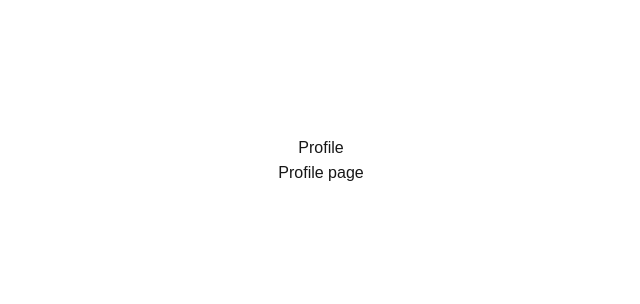
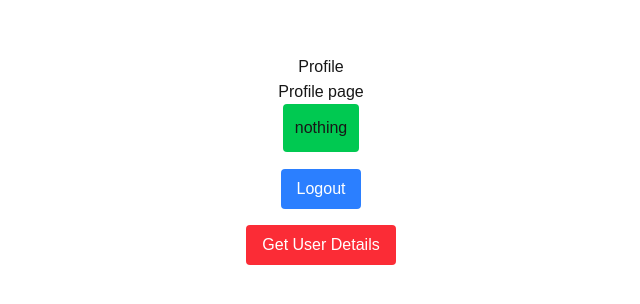
Before and after one commit to ishan1603/AuthenticationNextJS, a Next.js app: page /profile in a window 1280 px wide. Shown: the part 240-544 px from the top of the page, without its empty margins (319-959 px from the left). Built offline with nearby package versions, Linux system fonts and the light colour scheme.

Commit message:
add logout functionality fix errors

```diff
--- /dev/null
+++ b/src/app/api/users/me/route.ts
@@ -0,0 +1,19 @@
+import { getDataFromToken } from "@/helpers/getDataFromToken";
+import { NextResponse, NextRequest } from "next/server";
+import User from "@/models/userModel";
+import { connect } from "@/dbConfig/dbConfig";
+
+connect();
+
+export async function GET(request: NextRequest) {
+  try {
+    const userId = await getDataFromToken(request);
+    const user = await User.findOne({ _id: userId }).select("-password");
+    return NextResponse.json({
+      message: "User found",
+      data: user,
+    });
+  } catch (error: any) {
+    return NextResponse.json({ error: error.message }, { status: 400 });
+  }
+}
--- a/src/app/profile/page.tsx
+++ b/src/app/profile/page.tsx
@@ -1,9 +1,56 @@
+"use client";
+
+import axios from "axios";
+import Link from "next/link";
+import { toast } from "react-hot-toast";
+import { useRouter } from "next/navigation";
+import React, { useState } from "react";
+
 export default function ProfilePage() {
+  const router = useRouter();
+  const [data, setData] = useState("Nothing");
+  const logout = async () => {
+    try {
+      await axios.get("/api/users/logout");
+      toast.success("Logout successful");
+      router.push("/login");
+    } catch (error: any) {
+      console.log(error.message);
+      toast.error(error.message);
+    }
+  };
+
+  const getUserDetails = async () => {
+    const res = await axios.get("/api/users/me");
+    console.log(res.data);
+    setData(res.data.data._id);
+  };
+
   return (
     <div className="flex flex-col items-center justify-center min-h-screen py-2">
       <h1>Profile</h1>
       <hr />
       <p>Profile page</p>
+      <h2 className="p-3 rounded bg-green-500">
+        {data === "Nothing" ? (
+          "nothing"
+        ) : (
+          <Link href={`/profile/${data}`}>{data}</Link>
+        )}
+      </h2>
+      <hr />
+      <button
+        onClick={logout}
+        className="bg-blue-500 mt-4 hover:bg-blue-700 text-white font bold py-2 px-4 rounded"
+      >
+        Logout
+      </button>
+      <button
+        onClick={getUserDetails}
+        className="bg-red-500 mt-4 hover:bg-red-700 text-white font bold py-2 px-4 rounded"
+      >
+        Get User Details
+      </button>
     </div>
   );
 }
--- /dev/null
+++ b/src/helpers/getDataFromToken.ts
@@ -0,0 +1,12 @@
+import { NextRequest } from "next/server";
+import jwt from "jsonwebtoken";
+
+export const getDataFromToken = (request: NextRequest) => {
+  try {
+    const token = request.cookies.get("token")?.value || "";
+    const decodedToken: any = jwt.verify(token, process.env.TOKEN_SECRET!);
+    return decodedToken.id;
+  } catch (error: any) {
+    throw new Error(error.message);
+  }
+};
--- /dev/null
+++ b/src/middleware.ts
@@ -0,0 +1,24 @@
+import { NextResponse } from "next/server";
+import type { NextRequest } from "next/server";
+
+// This function can be marked `async` if using `await` inside
+export function middleware(request: NextRequest) {
+  const path = request.nextUrl.pathname;
+
+  const isPublicPath = path === "/login" || path === "/signup";
+
+  const token = request.cookies.get("token")?.value || "";
+
+  if (isPublicPath && token) {
+    return NextResponse.redirect(new URL("/", request.nextUrl));
+  }
+
+  if (!isPublicPath && !token) {
+    return NextResponse.redirect(new URL("/login", request.nextUrl));
+  }
+}
+
+// See "Matching Paths" below to learn more
+export const config = {
+  matcher: ["/", "/profile/:path*", "/login", "/signup"],
+};
```
